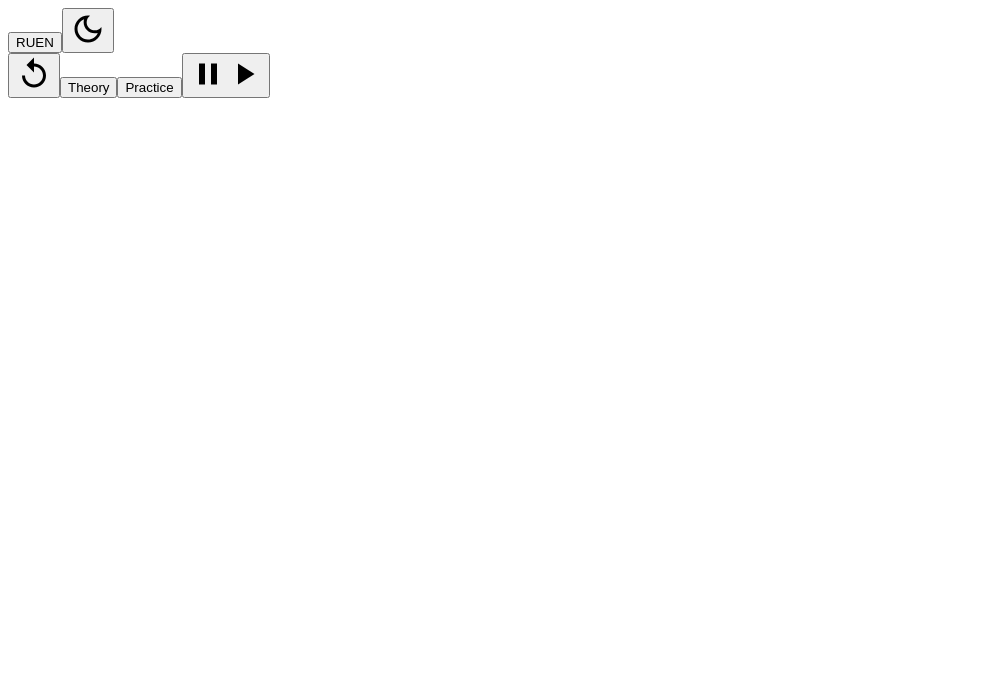
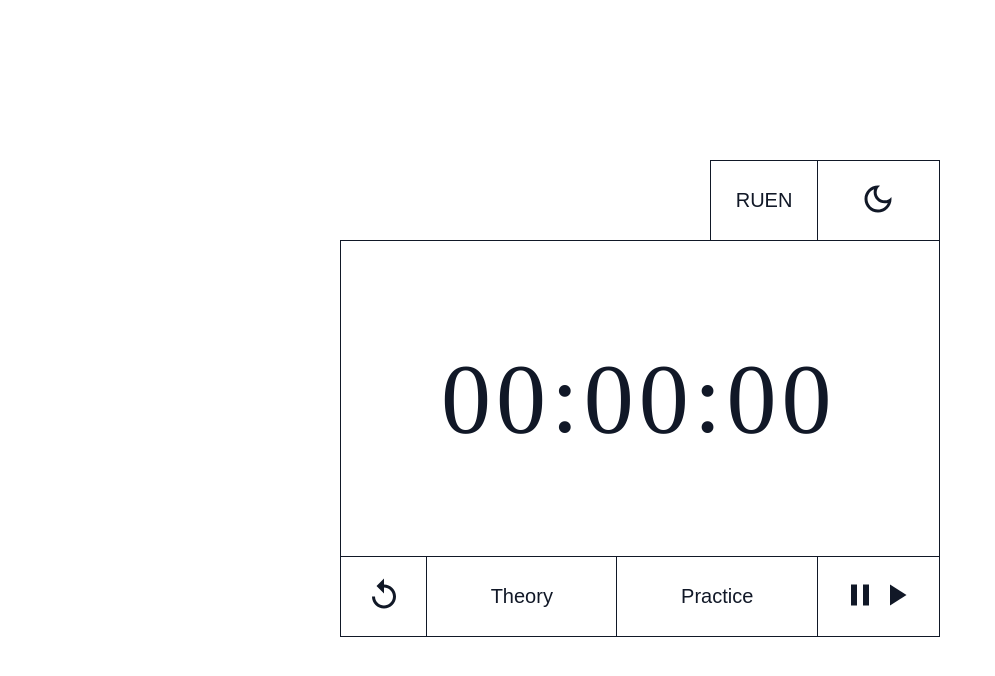
Before and after one commit to Intercrus/work-timer, a Vue app: page / in a window 1280 px wide. Shown: the top 676 px of the page, without its empty margins (0-995 px from the left). Built offline with nearby package versions, Linux system fonts and the light colour scheme.

Commit message:
Add styles

```diff
--- a/src/App.vue
+++ b/src/App.vue
@@ -1,5 +1,6 @@
 <template>
   <div class="timer">
+    <div class="timer__wrapper">
       <div class="timer__layout">
         <button class="timer__language-btn btn">
           <span>RU</span>
@@ -8,18 +9,19 @@
         <button class="timer__theme-btn btn">
           <svg xmlns="http://www.w3.org/2000/svg" class="icon" enable-background="new 0 0 24 24" height="36px" viewBox="0 0 24 24" width="36px" fill="#000000"><rect fill="none" height="24" width="24"/><path d="M9.37,5.51C9.19,6.15,9.1,6.82,9.1,7.5c0,4.08,3.32,7.4,7.4,7.4c0.68,0,1.35-0.09,1.99-0.27C17.45,17.19,14.93,19,12,19 c-3.86,0-7-3.14-7-7C5,9.07,6.81,6.55,9.37,5.51z M12,3c-4.97,0-9,4.03-9,9s4.03,9,9,9s9-4.03,9-9c0-0.46-0.04-0.92-0.1-1.36 c-0.98,1.37-2.58,2.26-4.4,2.26c-2.98,0-5.4-2.42-5.4-5.4c0-1.81,0.89-3.42,2.26-4.4C12.92,3.04,12.46,3,12,3L12,3z"/></svg>
         </button>
-      <div class="timer__display"><span></span></div>
+        <div class="timer__display"><span>00:00:00</span></div>
         <button class="timer__reset-timer-btn btn">
           <svg xmlns="http://www.w3.org/2000/svg" class="icon" enable-background="new 0 0 24 24" height="36px" viewBox="0 0 24 24" width="36px" fill="#000000"><g><rect fill="none" height="24" width="24"/><rect fill="none" height="24" width="24"/><rect fill="none" height="24" width="24"/></g><g><g/><path d="M12,5V1L7,6l5,5V7c3.31,0,6,2.69,6,6s-2.69,6-6,6s-6-2.69-6-6H4c0,4.42,3.58,8,8,8s8-3.58,8-8S16.42,5,12,5z"/></g></svg>
         </button>
-      <button class="timer__theory-mode-btn">Theory</button>
-      <button class="timer__practice-mode-btn">Practice</button>
+        <button class="timer__theory-mode-btn btn">Theory</button>
+        <button class="timer__practice-mode-btn btn">Practice</button>
         <button class="timer__start-stop-timer-btn btn">
           <!-- This is start icon. -->
           <svg xmlns="http://www.w3.org/2000/svg" class="icon" height="36px" viewBox="0 0 24 24" width="36px" fill="#000000"><path d="M0 0h24v24H0V0z" fill="none"/><path d="M6 19h4V5H6v14zm8-14v14h4V5h-4z"/></svg>
           <!-- This is stop icon. -->
           <svg xmlns="http://www.w3.org/2000/svg" class="icon" height="36px" viewBox="0 0 24 24" width="36px" fill="#000000"><path d="M0 0h24v24H0z" fill="none"/><path d="M8 5v14l11-7z"/></svg>
         </button>
+      </div>
     </div>
   </div>
 </template>
@@ -30,4 +32,99 @@ export default {
 </script>
 
 <style>
+/*.dark-theme {*/
+/*  --background-color: #111827;*/
+/*  --accent-color: #EA5455;*/
+/*  --text-color: #ffffff;*/
+/*}*/
+
+:root {
+  --background-color: #ffffff;
+  --accent-color: #EA5455;
+  --text-color: #111827;
+}
+
+* {
+  margin: 0;
+  padding: 0;
+  box-sizing: border-box;
+}
+
+.btn {
+  background: var(--background-color);
+  color: var(--text-color);
+  border: 1px solid var(--text-color);
+  padding: 20px 5px;
+}
+
+.btn:hover {
+  background-color: var(--accent-color);
+  cursor: pointer;
+}
+
+.icon {
+  fill: var(--text-color);
+}
+
+.timer__wrapper {
+  position: absolute;
+  width: 600px;
+  margin: auto;
+  top: 20%;
+  right: 0;
+  left: 0;
+}
+
+.timer__layout {
+  display: grid;
+  grid-template-areas:
+    "none none none none none none language theme"
+    "display display display display display display display display"
+    "reset theory theory theory practice practice practice start-stop";
+}
+
+.timer__language-btn {
+  grid-area: language;
+  border-bottom: none;
+  font-size: 20px;
+}
+
+.timer__theme-btn {
+  grid-area: theme;
+  border-left: none;
+  border-bottom: none;
+}
+
+.timer__display {
+  grid-area: display;
+  padding: 100px;
+  border: 1px solid var(--text-color);
+  color: var(--text-color);
+  background: var(--background-color);
+  border-bottom: none;
+  font-size: 100px;
+  letter-spacing: 5px;
+  user-select: none;
+}
+
+.timer__reset-timer-btn {
+  grid-area: reset;
+}
+
+.timer__theory-mode-btn {
+  grid-area: theory;
+  border-left: none;
+  font-size: 20px;
+}
+
+.timer__practice-mode-btn {
+  grid-area: practice;
+  border-left: none;
+  font-size: 20px;
+}
+
+.timer__start-stop-timer-btn {
+  grid-area: start-stop;
+  border-left: none;
+}
 </style>
```
Lines whose indentation alone changed are shown as unchanged.
